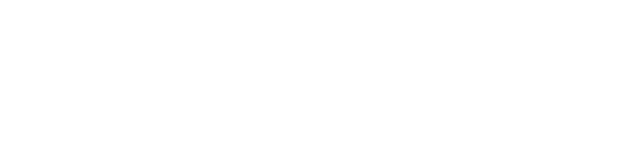
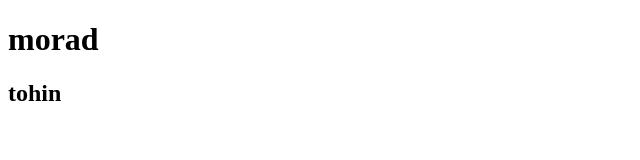
Before and after one commit to morad3579/my-second-repo, a plain HTML site: page index.html in a window 1280 px wide. Shown: the whole page, without its empty margins (0-640 px from the left). Drawn offline with Linux system fonts and the light colour scheme.

Commit message:
added header

```diff
--- a/index.html
+++ b/index.html
@@ -6,6 +6,8 @@
     <title>my-second-repo</title>
 </head>
 <body>
+ <h1>morad</h1>
+ <h2>tohin</h2>
 
 </body>
 </html>
```
